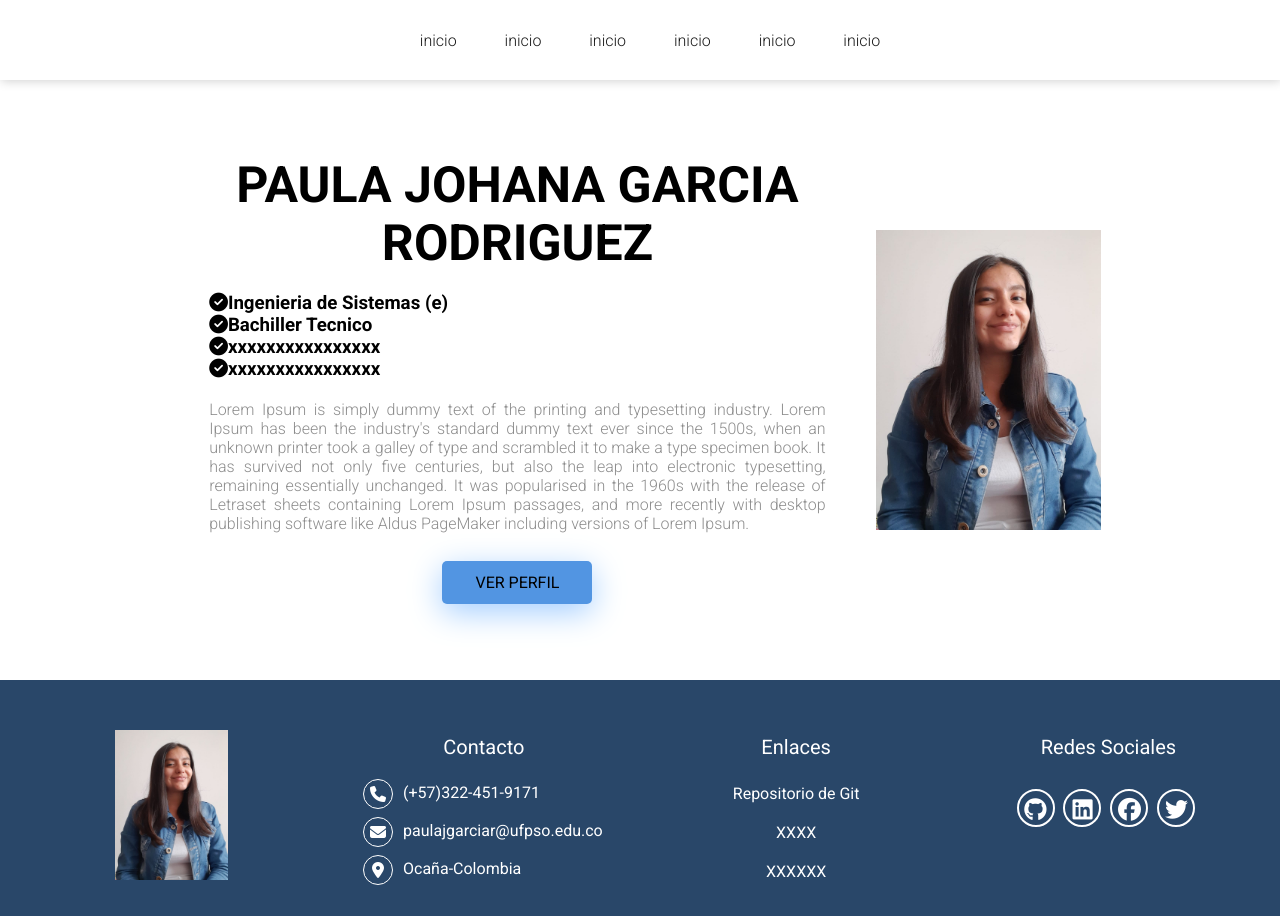
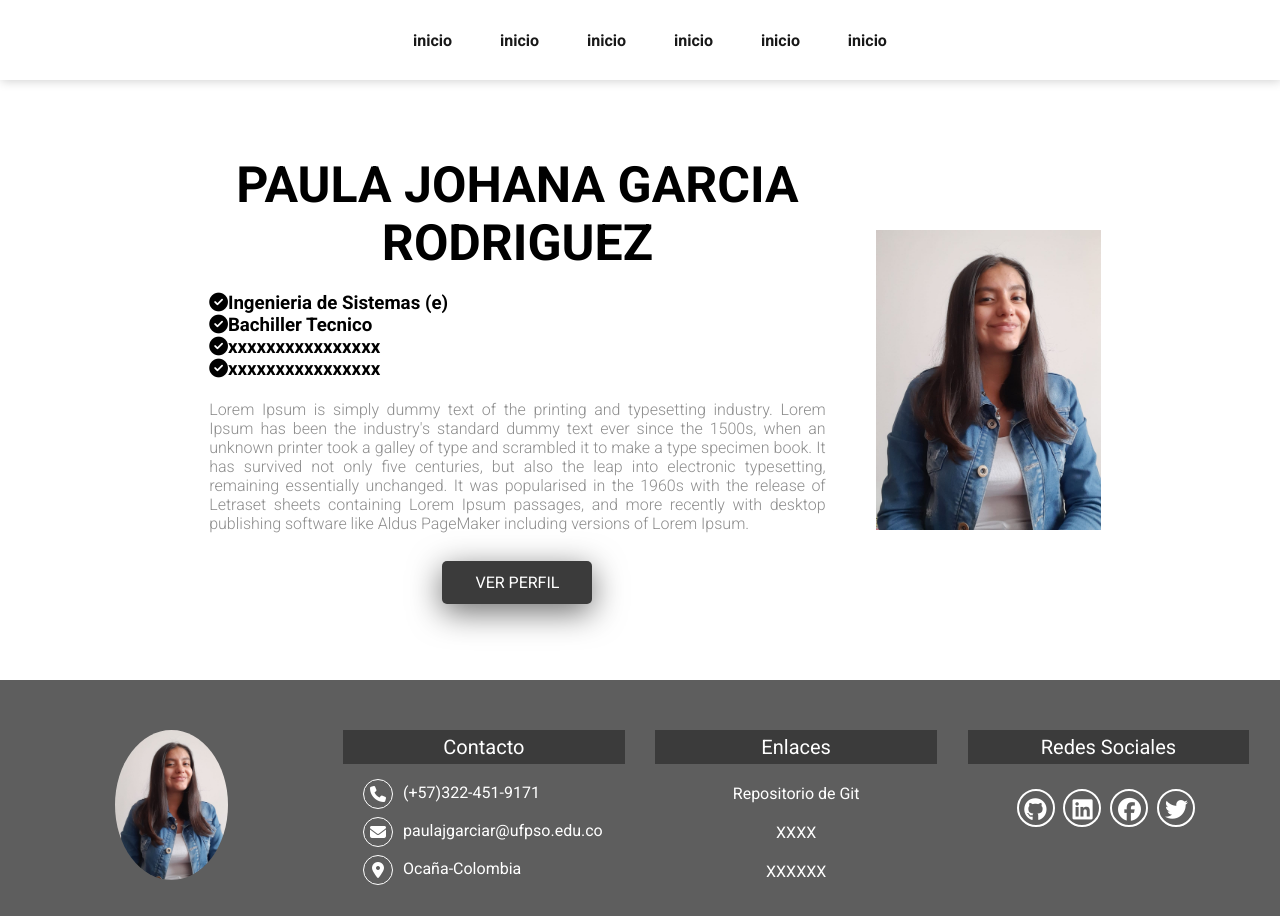
Before and after one commit to PaulaJGarciaR/Curriculum, a plain HTML site: page index.html in a window 1280 px wide. Drawn offline with Linux system fonts and the light colour scheme.

Commit message:
add files

```diff
--- a/css/Estilo.css
+++ b/css/Estilo.css
@@ -48,12 +48,13 @@ nav{
     margin-left: 20px;
     padding: 12px;
     border-radius: 10px;
+    font-weight: 700;
 }
 .nav .enlaces-header a:hover{
     color:rgb(255, 255, 255);
-    background-color:rgb(82, 149, 226) ;
-    background-color:rgb(82, 149, 226) ;
+    background-color: rgb(59, 59, 59);
     transition:all ease-in-out .3s;
+
 }
 .titulospro{
     text-align: left;
@@ -61,7 +62,7 @@ nav{
 }
 
 .contenido-header{
-    width: 80%;;
+    width: 80%;
     height: 600px;
     display: flex;
     justify-content: space-between;
@@ -95,19 +96,19 @@ nav{
     width: 150px;
     display:inline-block;/*tenga comportamiento de bloque */
     text-align: center;
-    background-color:rgb(82, 149, 226) ;
-    color:rgb(0, 0, 0);
+    background-color: rgb(59, 59, 59);
+    color:#fff;
     text-decoration: none;
     padding: 12px 0;
     border-radius: 5px;
     font-weight: 400;
     font-size: 16px;
     text-transform: uppercase;
-    box-shadow: 0 8px 32px rgb(162, 205, 255);
+    box-shadow: 0 8px 32px rgb(109, 109, 109);
 }
 /*###############################################*FOOTER*#####################################*/
 footer{
-    background-color: rgb(41, 71, 105) ;
+    background-color: rgb(94, 94, 94); ;
     color:rgb(0, 0, 0);
     padding:50px 0 20px 0;
     overflow:hidden;
@@ -122,8 +123,10 @@ footer{
 }
 .partFooter img{
     width: 40%;
+    border-radius: 50%;
 }
 .partFooter h4{
+    background-color: rgb(59, 59, 59);
     color:#fff;
     font-size: 20px;
     font-weight: 400;
@@ -186,6 +189,6 @@ footer{
 }
 
 .social-media>a>i:hover{
-    background-color: aqua;
-    border-color: aqua;
+    background-color: rgb(22, 22, 22);
+    border-color: rgb(22, 22, 22);
 }
```
Also changed, not shown: img/imagenDosMultimedia.avif (deleted).
